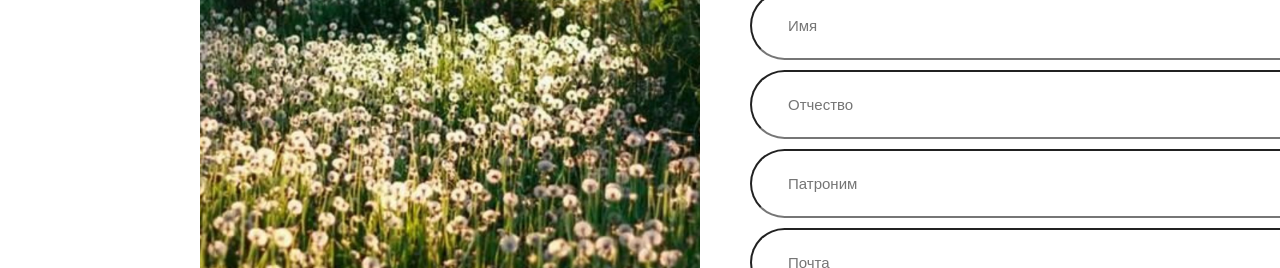
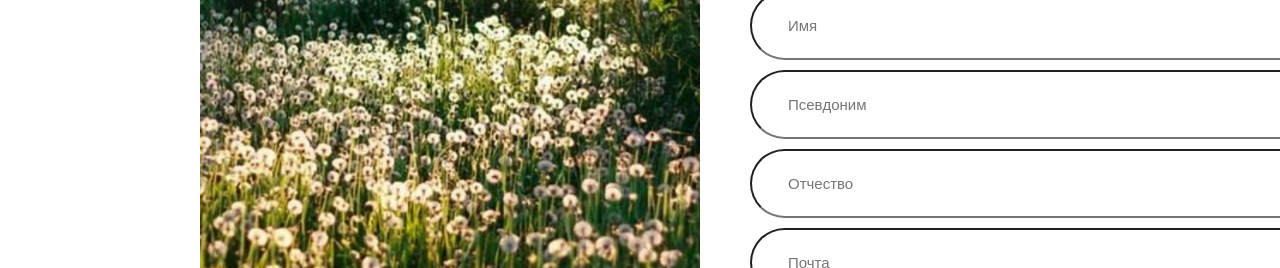
Before and after one commit to chupachups84/instahub, a React (Create React App) app in the folder frontend/: page /sign-up in a window 1280 px wide. Shown: the part 608-876 px from the top of the page. Built offline with nearby package versions, Linux system fonts and the light colour scheme.

Commit message:
#45 Minor tag changes

```diff
--- a/frontend/src/components/sign-up/SignUpForm.js
+++ b/frontend/src/components/sign-up/SignUpForm.js
@@ -93,7 +93,8 @@ const SignUpForm = () => {
             return;
         }
         try {
-            const response = await axios.post(REGISTER_URL,
+            const response = await axios
+                .post(REGISTER_URL,
                 JSON.stringify({
                     username,
                     password,
@@ -143,7 +144,9 @@ const SignUpForm = () => {
                     <p
                         ref={errRef}
                         className={errMsg ? "errmsg" : "hide"}
-                        aria-live="assertive">{errMsg}
+                        aria-live="assertive"
+                    >
+                        {errMsg}
                     </p>
                     <form onSubmit={handleSubmit}>
 
@@ -189,7 +192,7 @@ const SignUpForm = () => {
                             className={"input-user"}
                             type="text"
                             id="middle_name"
-                            placeholder={"Отчество"}
+                            placeholder={"Псевдоним"}
                             ref={userRef}
                             autoComplete="off"
                             onChange={(e) => setMiddlename(e.target.value)}
@@ -200,7 +203,7 @@ const SignUpForm = () => {
                             className={"input-user"}
                             type="text"
                             id="patronymic"
-                            placeholder={"Патроним"}
+                            placeholder={"Отчество"}
                             ref={userRef}
                             autoComplete="off"
                             onChange={(e) => setPatronymic(e.target.value)}
```
